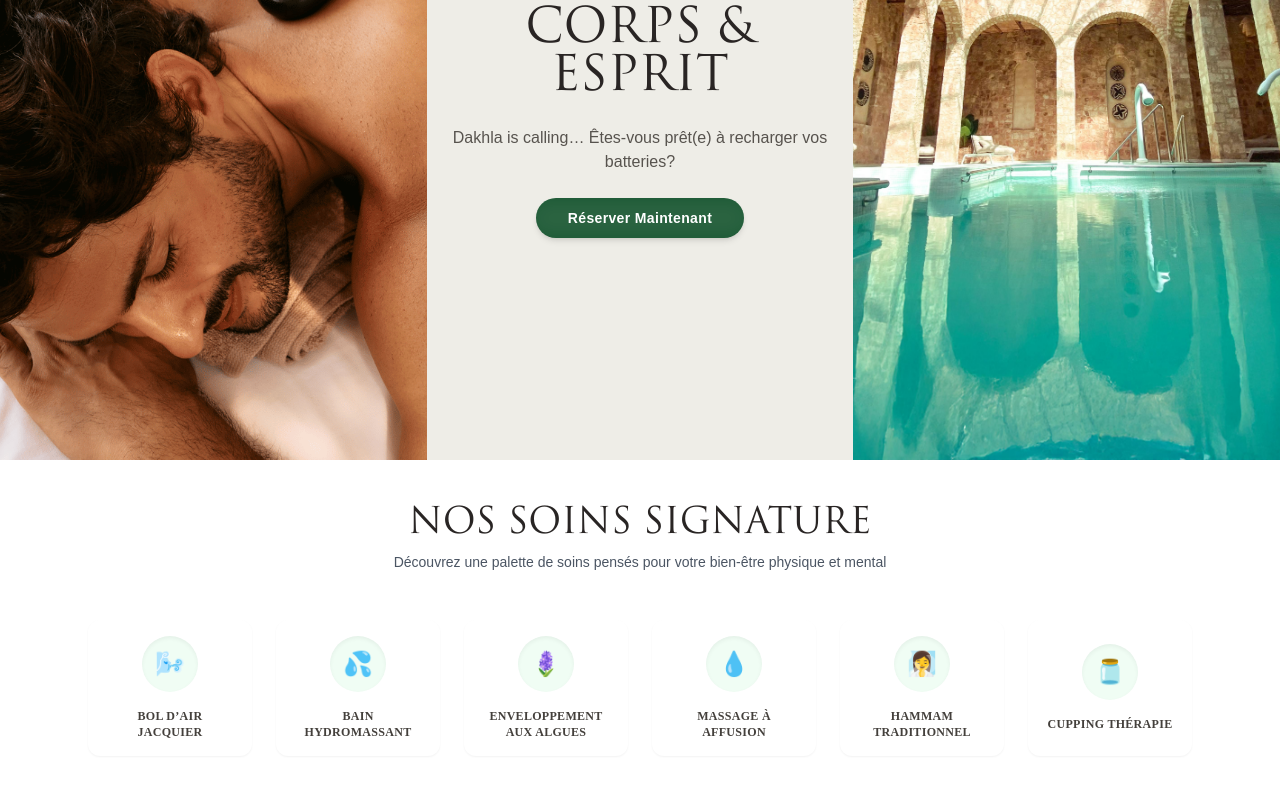
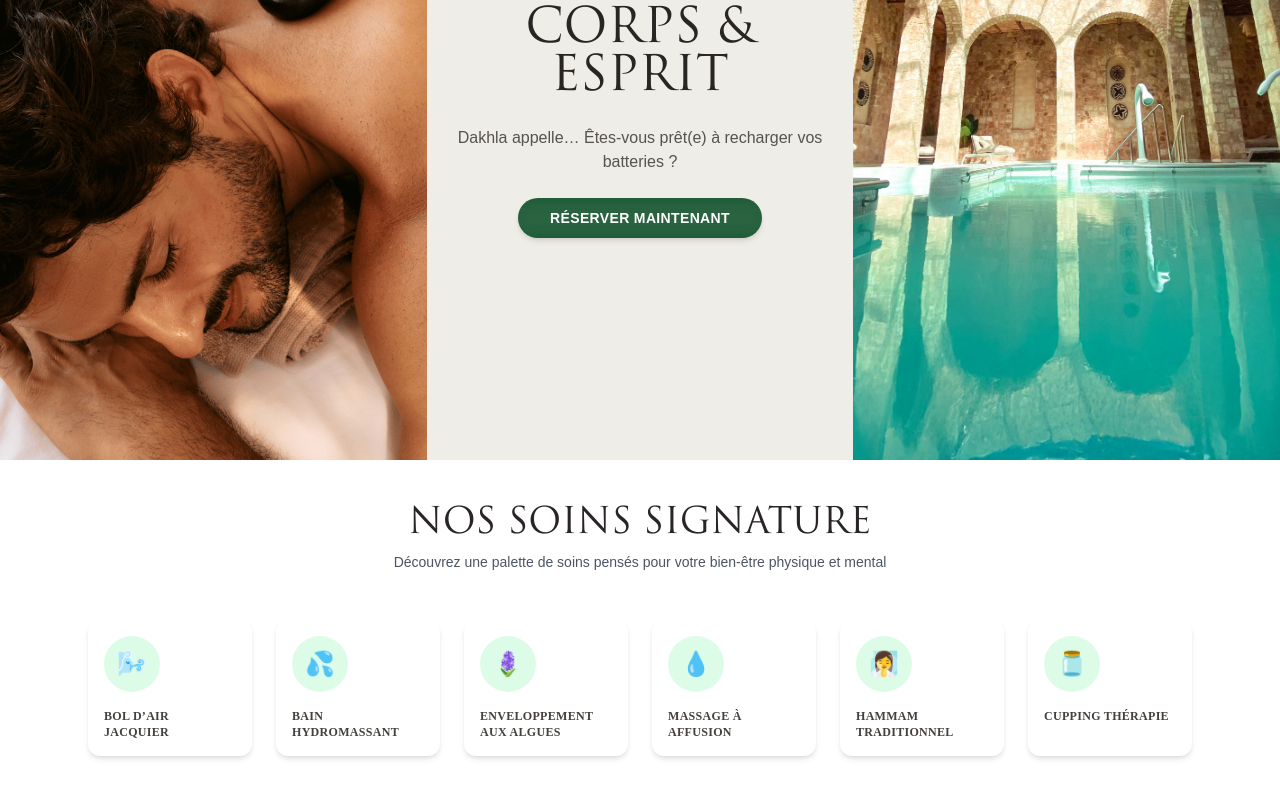
Before and after one commit to successproductions/hotel-thalasso-landing, a Next.js app: page /en in a window 1280 px wide. Shown: the part 340-1140 px from the top of the page. Built offline with nearby package versions, Linux system fonts and the light colour scheme; a web font is replaced by a local one.

Commit message:
feat: Enhance internationalization support by updating translations and improving text rendering in Header and Hero components

```diff
--- a/src/components/Header.tsx
+++ b/src/components/Header.tsx
@@ -58,7 +58,7 @@ const t = useTranslations('nav');
         {/* desktop nav */}
         <nav className="hidden md:flex flex-1 gap-6 text-sm">
           {links.map(l => (
-            <a key={l.href} href={l.href} className="hover:text-teal-700">
+            <a key={l.href} href={l.href} className="hover:text-teal-700 font-trajan">
               {l.name}
             </a>
           ))}
@@ -77,12 +77,12 @@ const t = useTranslations('nav');
           <Link
             href={pathname}
             locale={otherLocale}
-            className="flex items-center gap-1 rounded-full border px-3 py-1 text-xs hover:bg-gray-100 dark:hover:bg-gray-800"
+            className="hidden md:flex items-center gap-1 rounded-full border px-3 py-1 text-xs hover:bg-gray-100 dark:hover:bg-gray-800"
           >
             <Globe className="w-4 h-4"/>{otherLocale.toUpperCase()}
           </Link>
 
-          <Button size="sm" className="bg-green-900 px-5">
+          <Button size="sm" className="bg-green-900 font-trajan px-5">
             {t("button.book")}
           </Button>
         </div>
--- a/src/components/Hero.tsx
+++ b/src/components/Hero.tsx
@@ -3,18 +3,22 @@ import { motion } from "framer-motion";
 import Image from "next/image";
 import React from "react";
 import { Button } from "@/components/ui/button";
+import { useTranslations } from "next-intl";
 
 
 export function Hero() {
 
 const services = [
-  { name: "Bol d’Air Jacquier", icon: "🌬️" },
-  { name: "Bain hydromassant", icon: "💦" },
-  { name: "Enveloppement aux algues", icon: "🪻" },
-  { name: "Massage à affusion", icon: "💧" },
-  { name: "Hammam traditionnel", icon: "🧖‍♀️" },
-  { name: "Cupping thérapie", icon: "🫙" },
-]
+   { id: 'bolDAirJacquier',  icon: '🌬️' },
+   { id: 'hydroMassageBath',  icon: '💦' },
+   { id: 'seaweedWrap',       icon: '🪻' },
+   { id: 'affusionMassage',   icon: '💧' },
+   { id: 'traditionalHammam', icon: '🧖‍♀️' },
+   { id: 'cuppingTherapy',    icon: '🫙' }
+ ];
+
+const tHero    = useTranslations('hero');
+ const tService = useTranslations('servicesSection');
 
 
   return (
@@ -37,7 +41,7 @@ const services = [
     transition={{ delay: 0.2, duration: 0.8, ease: "easeOut" }}
     className="text-sm font-trajan tracking-widest text-stone-600 uppercase dark:text-stone-200"
   >
-    🌿 Évasion Holistique
+    {tHero('tagline')}
   </motion.p>
 
   <motion.h1
@@ -46,7 +50,7 @@ const services = [
     transition={{ delay: 0.4, duration: 0.8, ease: "easeOut" }}
     className="text-3xl md:text-4xl lg:text-5xl font-trajan text-stone-800 leading-tight dark:text-stone-200"
   >
-    3 JOURS POUR RESSOURCER CORPS & ESPRIT
+    {tHero('headline')}
   </motion.h1>
 </div>
 
@@ -56,7 +60,7 @@ const services = [
   transition={{ delay: 0.6, duration: 0.8, ease: "easeOut" }}
   className="text-stone-600 leading-relaxed text-sm md:text-base mt-4 dark:text-stone-200"
 >
-  Dakhla is calling… Êtes-vous prêt(e) à recharger vos batteries?
+  {tHero('description')}
 </motion.p>
 
 <motion.div
@@ -68,7 +72,7 @@ const services = [
     className="relative overflow-hidden px-8 py-3 bg-green-900 text-white font-semibold tracking-wide rounded-full shadow-md transition-all duration-300 ease-in-out hover:bg-green-800 hover:scale-105 hover:shadow-xl focus:outline-none focus:ring-2 focus:ring-green-500 focus:ring-offset-2"
     size="lg"
   >
-    <span className="z-10 relative">Réserver Maintenant</span>
+    <span className="z-10 relative">{tHero('cta')}</span>
     <span className="absolute inset-0 bg-white opacity-10 blur-md scale-110 group-hover:opacity-20 transition-opacity duration-500" />
   </Button>
 </motion.div>
@@ -98,24 +102,26 @@ const services = [
 <div className=" py-11 px-6 transition-colors dark:bg-[#090b11]">
   <div className="max-w-6xl mx-auto text-center mb-12">
     <h2 className="text-2xl md:text-4xl font-trajan text-stone-800 dark:text-stone-100">
-       NOS SOINS SIGNATURE
+       {tService('title')}
     </h2>
     <p className="mt-2 text-gray-600 dark:text-gray-300 text-sm">
-      Découvrez une palette de soins pensés pour votre bien-être physique et mental
+      {tService('description')}
     </p>
   </div>
 
-  <div className="grid grid-cols-2 sm:grid-cols-3 md:grid-cols-6 gap-6">
-    {services.map((service, index) => (
+  <div className="grid grid-cols-2 sm:grid-cols-3 md:grid-cols-6 gap-6 max-w-6xl mx-auto">
+          {services.map(({ id, icon }, index) => (
             <div
               key={index}
-        className="bg-white dark:bg-gray-900 rounded-xl p-4 flex flex-col items-center justify-center text-center shadow-sm hover:shadow-md transition-all duration-300 hover:-translate-y-1 group"
+              className="bg-white dark:bg-gray-900 rounded-xl p-4 shadow-md transition-all duration-300 hover:-translate-y-1 group"
             >
-        <div className="w-14 h-14 flex items-center justify-center rounded-full bg-green-50 dark:bg-green-900/20 shadow-inner group-hover:scale-110 transition-transform duration-300">
-          <span className="text-2xl group-hover:rotate-6 transition-transform">{service.icon}</span>
+              <div className="w-14 h-14 flex items-center justify-center bg-green-100 rounded-full group-hover:scale-110 transition-transform duration-300">
+                <span className="text-2xl group-hover:rotate-6 transition-transform">
+                  {icon}
+                </span>
               </div>
               <h3 className="mt-4 text-xs font-semibold text-stone-700 dark:text-stone-100 uppercase tracking-wide">
-          {service.name}
+                {tHero(`services.${id}`)}
               </h3>
             </div>
           ))}
--- a/src/messages/en.json
+++ b/src/messages/en.json
@@ -5,12 +5,30 @@
     "services": "Retreats",
     "contact": "Contact",
     "button": {
-    "book": "Book now"
+    "book": "BOOK NOW"
   }
   },
 
   "home": {
     "title": "Welcome to Dakhla Club",
     "description": "Enjoy a 3-day wellness escape"
+  },
+   "hero": {
+    "tagline":     "🌿 Évasion Holistique",
+    "headline":    "3 JOURS POUR RESSOURCER CORPS & ESPRIT",
+    "description": "Dakhla appelle… Êtes-vous prêt(e) à recharger vos batteries ?",
+    "cta":         "RÉSERVER MAINTENANT",
+    "services": {
+      "bolDAirJacquier":   "Bol d’Air Jacquier",
+      "hydroMassageBath":   "Bain hydromassant",
+      "seaweedWrap":        "Enveloppement aux algues",
+      "affusionMassage":    "Massage à affusion",
+      "traditionalHammam":  "Hammam traditionnel",
+      "cuppingTherapy":     "Cupping thérapie"
+    }
+  },
+  "servicesSection": {
+    "title":       "NOS SOINS SIGNATURE",
+    "description": "Découvrez une palette de soins pensés pour votre bien-être physique et mental"
   }
 }
--- a/src/messages/fr.json
+++ b/src/messages/fr.json
@@ -5,12 +5,30 @@
     "services": "Séjours",
     "contact": "Contact",
     "button": {
-    "book": "Réserver"
+    "book": "RÉSERVER"
   }
   },
 
   "home": {
     "title": "Bienvenue à Dakhla Club",
     "description": "Profitez de 3 jours de détente et de soins"
+  },
+   "hero": {
+    "tagline":     "🌿 Holistic Escape",
+    "headline":    "3 DAYS TO REJUVENATE BODY & MIND",
+    "description": "Dakhla is calling… Are you ready to recharge your batteries?",
+    "cta":         "BOOK NOW",
+    "services": {
+      "bolDAirJacquier":   "Jacquier Air Bath",
+      "hydroMassageBath":   "Hydro-Massage Bath",
+      "seaweedWrap":        "Seaweed Wrap",
+      "affusionMassage":    "Affusion Massage",
+      "traditionalHammam":  "Traditional Hammam",
+      "cuppingTherapy":     "Cupping Therapy"
+    }
+  },
+  "servicesSection": {
+    "title":       "OUR SIGNATURE TREATMENTS",
+    "description": "Discover a range of treatments designed for your physical and mental well-being"
   }
 }
```
Lines whose indentation alone changed are shown as unchanged.
